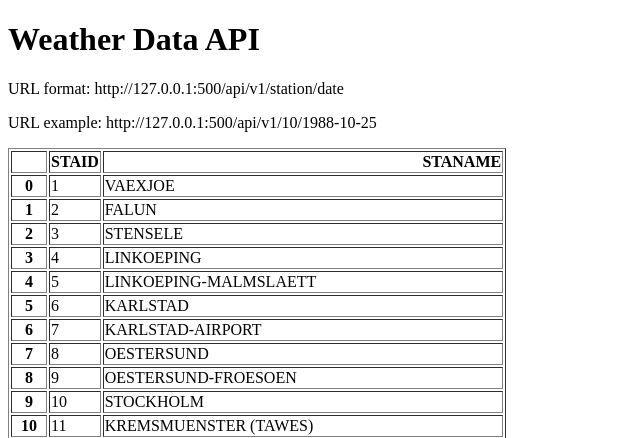
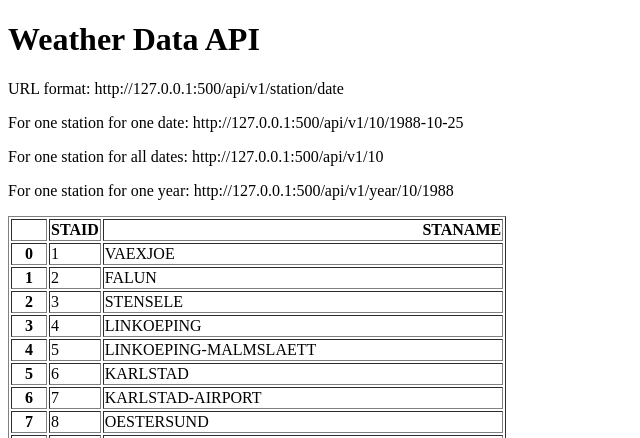
Before and after one commit to Palwisha-18/weather-api, a Flask app: page / in a window 1280 px wide. Shown: the top 438 px of the page, without its empty margins (0-640 px from the left). Run offline with Flask 2, Linux system fonts and the light colour scheme.

Commit message:
Add endpoints for yearly and all data

```diff
--- a/main.py
+++ b/main.py
@@ -19,5 +19,22 @@ def get_weather_data(station, date):
     return {'station': station, 'date': date, 'temperature': temperature}
 
 
+@app.route("/api/v1/<station>")
+def all_data_for_one_station(station):
+    station_id = station.zfill(6)
+    df = pd.read_csv(f"data_small/TG_STAID{station_id}.txt", skiprows=20, parse_dates=['    DATE'])
+    result = df.to_dict(orient="records")
+    return result
+
+
+@app.route("/api/v1/year/<station>/<year>")
+def yearly_data_for_one_station(station, year):
+    station_id = station.zfill(6)
+    df = pd.read_csv(f"data_small/TG_STAID{station_id}.txt", skiprows=20)
+    df['    DATE'] = df['    DATE'].astype(str)
+    result = df[df['    DATE'].str.startswith(str(year))].to_dict(orient="records")
+    return result
+
+
 if __name__ == "__main__":
     app.run(debug=True)
--- a/templates/home.html
+++ b/templates/home.html
@@ -7,7 +7,9 @@
 <body>
 <h1>Weather Data API</h1>
 <p>URL format: http://127.0.0.1:500/api/v1/station/date</p>
-<p>URL example: http://127.0.0.1:500/api/v1/10/1988-10-25</p>
+<p>For one station for one date: http://127.0.0.1:500/api/v1/10/1988-10-25</p>
+<p>For one station for all dates: http://127.0.0.1:500/api/v1/10</p>
+<p>For one station for one year: http://127.0.0.1:500/api/v1/year/10/1988</p>
 <p>{{data|safe}}</p>
 </body>
 </html>
```
